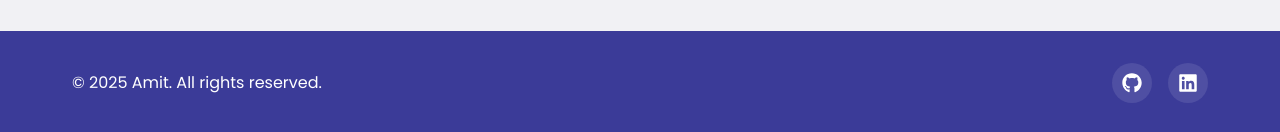
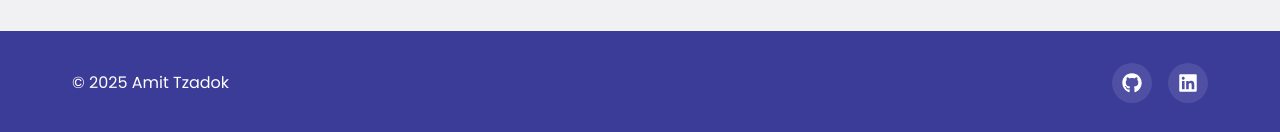
Before and after one commit to amit-tzadok/Amit, a React (Vite) app: page / in a window 1280 px wide. Shown: the part 4160-4292 px from the top of the page. Built offline with nearby package versions, Linux system fonts and the light colour scheme.

Commit message:
Update Footer.jsx

```diff
--- a/src/components/Footer/Footer.jsx
+++ b/src/components/Footer/Footer.jsx
@@ -6,7 +6,7 @@ const Footer = () => {
     <footer className="footer">
       <div className="container">
         <div className="footer-content">
-          <p>&copy; 2025 Amit. All rights reserved.</p>
+          <p>&copy; 2025 Amit Tzadok</p>
 
           <div className="footer-links">
             <a
```
